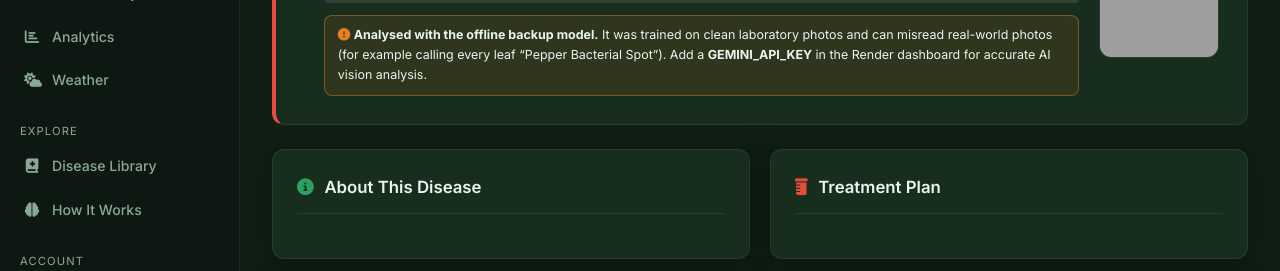
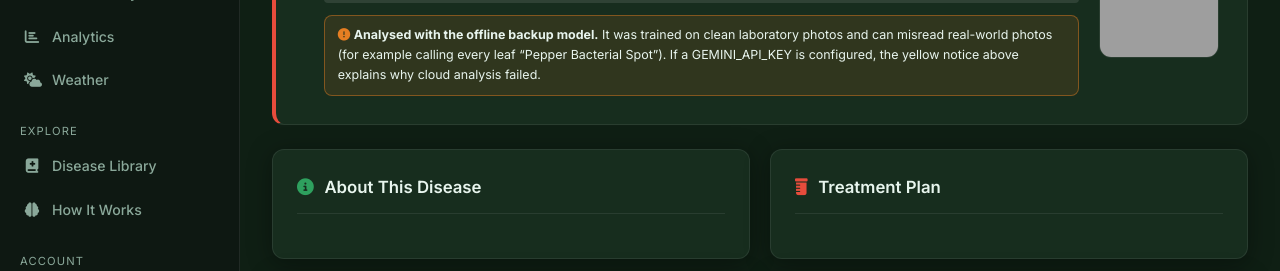
Before and after one commit to ranvir000/agrismart-ai, a Flask app: template templates/scan_results.html in a window 1280 px wide. Shown: the part 319-590 px from the top of the page. Run offline with Flask 3, Linux system fonts and the light colour scheme; the template is opened without the code that fills it, so the values that code supplies are empty; grey boxes are pictures that could not be loaded.

Commit message:
Clarify offline-model warning text

```diff
--- a/templates/scan_results.html
+++ b/templates/scan_results.html
@@ -64,7 +64,7 @@
                 <strong>Analysed with the offline backup model.</strong>
                 It was trained on clean laboratory photos and can misread real-world photos
                 (for example calling every leaf &ldquo;Pepper Bacterial Spot&rdquo;).
-                Add a <strong>GEMINI_API_KEY</strong> in the Render dashboard for accurate AI vision analysis.
+                If a GEMINI_API_KEY is configured, the yellow notice above explains why cloud analysis failed.
             </div>
             {% endif %}
         </div>
```
